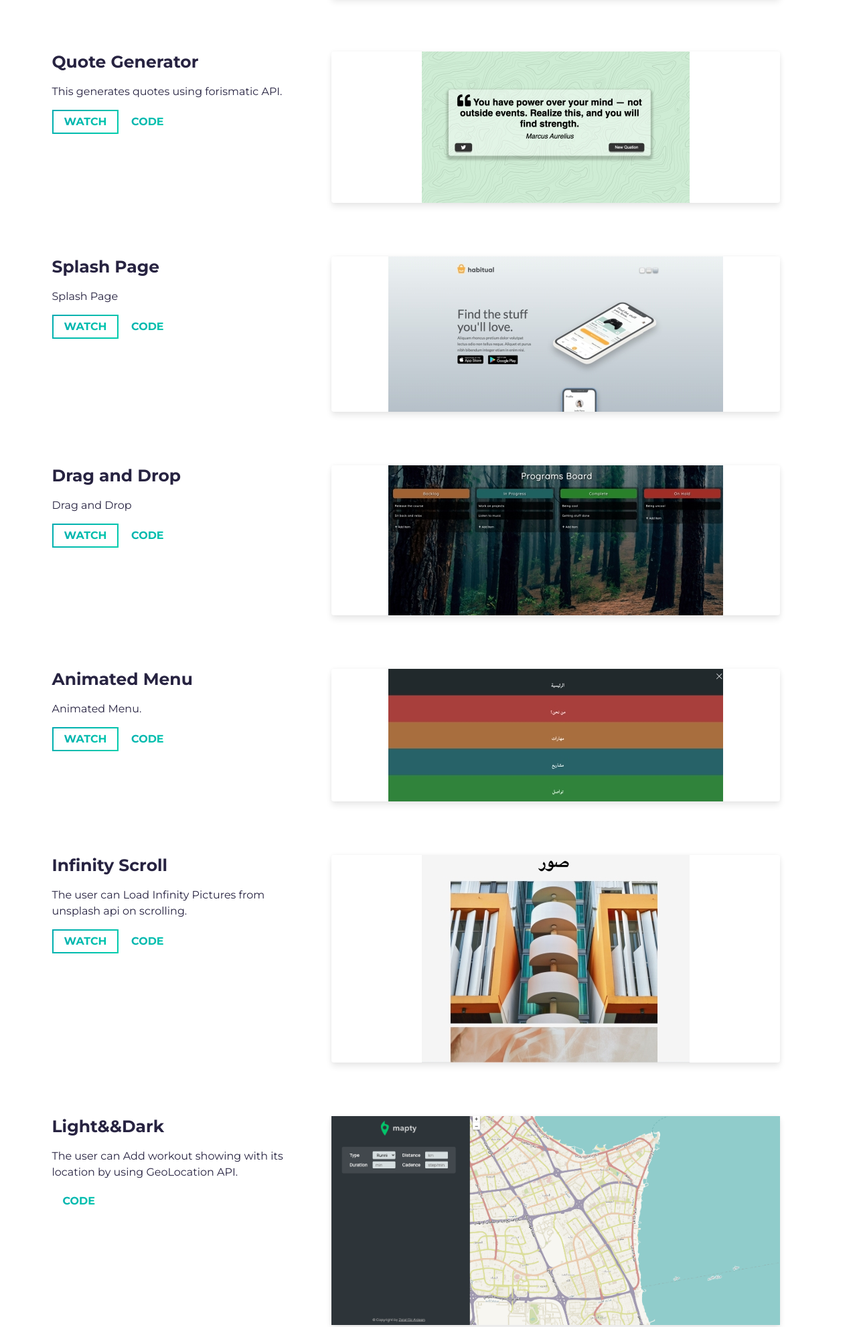
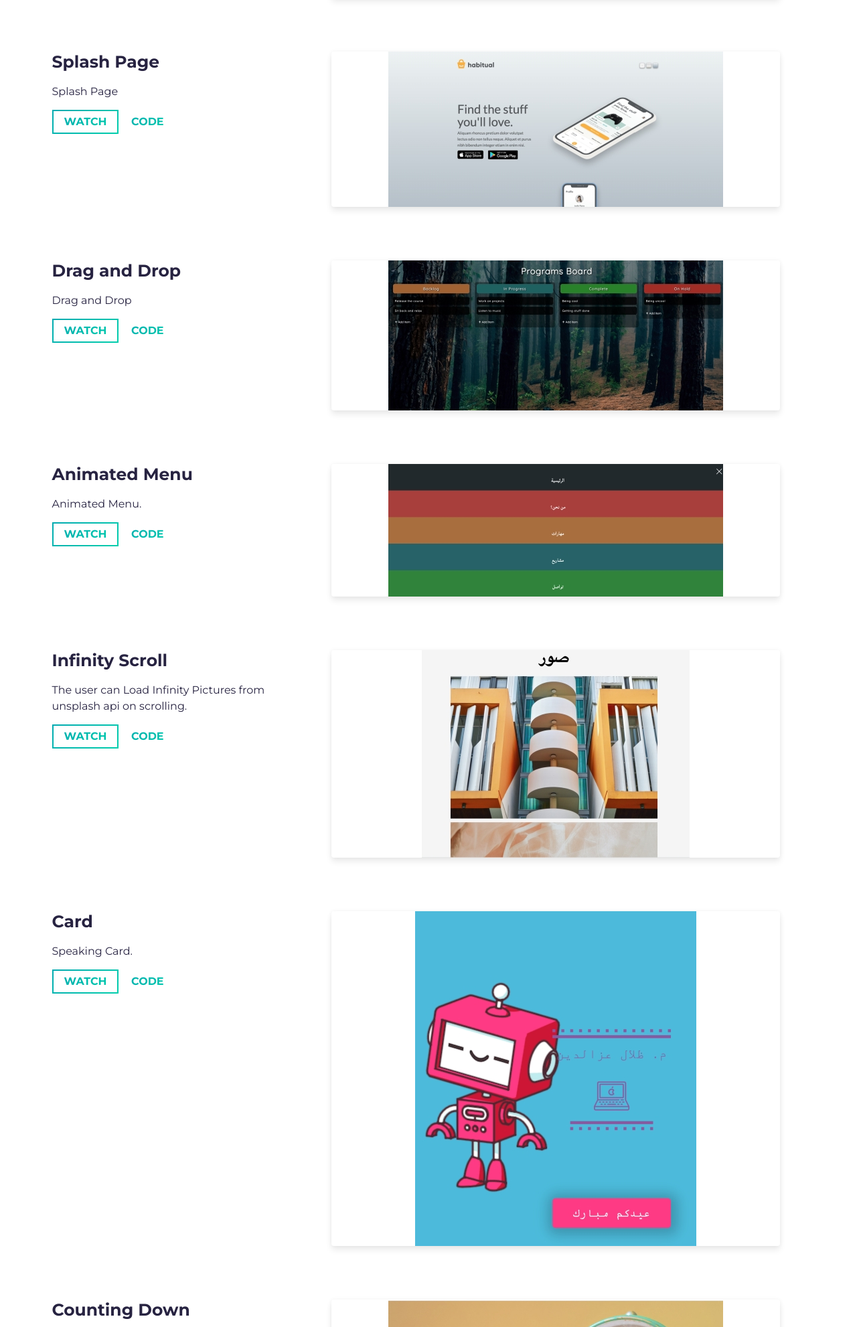
Before and after one commit to zelal-Eizaldeen/portfoilo, a website: page portfoilo/dist/index.html in a window 1280 px wide. Shown: the part 5345-7327 px from the top of the page at 67% size. Drawn offline with nearby package versions, Linux system fonts and the light colour scheme.

Commit message:
Update index.html

```diff
--- a/portfoilo/dist/index.html
+++ b/portfoilo/dist/index.html
@@ -397,40 +397,6 @@ Styling the application using the Bootstrap library.
 
  <!-- Each .row is a project -->
 
- <!-- /END Project -->
-
- <div class="row">
-  <div class="col-lg-4 col-sm-12">
-    <div class="project-wrapper__text">
-      <h3 class="project-wrapper__text-title"> Quote Generator</h3>
-      <div>
-        <p class="mb-4">
-      This generates quotes using forismatic API.
-
-        </p>
-      </div>
-      <a target="_blank" class="cta-btn cta-btn--hero" href="https://zelal-eizaldeen.github.io/quotes-generater-js">
-       WATCH
-      </a>
-      <a target="_blank" class="cta-btn text-color-main" href="https://github.com/zelal-Eizaldeen/quotes-generater-js">
-       CODE
-      </a>
-    </div>
-  </div>
-  <div class="col-lg-8 col-sm-12">
-    <div class="project-wrapper__image">
-      <a href="#!" target="_blank">
-        <div data-tilt class="thumbnail rounded">
-          <img class="img-fluid" src="assets/quote-generator.png" />
-        </div>
-      </a>
-    </div>
-  </div>
-</div>
-
-<!-- Each .row is a project -->
-
-<!-- /END Project -->
 
 <div class="row">
   <div class="col-lg-4 col-sm-12">
@@ -555,34 +521,6 @@ The user can Load Infinity Pictures from unsplash api on scrolling.
 
 <!-- /END Project -->
 
-
-           <!-- Each .row is a project -->
-           <div class="row">
-            <div class="col-lg-4 col-sm-12">
-              <div class="project-wrapper__text">
-                <h3 class="project-wrapper__text-title">Light&&Dark</h3>
-                <div>
-                  <p class="mb-4">
-            The user can Add workout showing with its location by using GeoLocation API.
-                  </p>
-                </div>
-
-                <a target="_blank" class="cta-btn text-color-main" href="https://github.com/zelal-Eizaldeen/js-map-workout">
-                 CODE
-                </a>
-              </div>
-            </div>
-            <div class="col-lg-8 col-sm-12">
-              <div class="project-wrapper__image">
-                <a href="#!" target="_blank">
-                  <div data-tilt class="thumbnail rounded">
-                <img class="img-fluid" src="assets/mapty.png" />
-                  </div>
-                </a>
-              </div>
-            </div>
-          </div>
-
           <div class="row">
             <div class="col-lg-4 col-sm-12">
               <div class="project-wrapper__text">
@@ -671,6 +609,32 @@ The user can Load Infinity Pictures from unsplash api on scrolling.
           </div>
 
           <!-- Each .row is a project -->
+            <!-- Each .row is a project -->
+           <div class="row">
+            <div class="col-lg-4 col-sm-12">
+              <div class="project-wrapper__text">
+                <h3 class="project-wrapper__text-title">Mapty</h3>
+                <div>
+                  <p class="mb-4">
+            The user can Add workout showing with its location by using GeoLocation API.
+                  </p>
+                </div>
+
+                <a target="_blank" class="cta-btn text-color-main" href="https://github.com/zelal-Eizaldeen/js-map-workout">
+                 CODE
+                </a>
+              </div>
+            </div>
+            <div class="col-lg-8 col-sm-12">
+              <div class="project-wrapper__image">
+                <a href="#!" target="_blank">
+                  <div data-tilt class="thumbnail rounded">
+                <img class="img-fluid" src="assets/mapty.png" />
+                  </div>
+                </a>
+              </div>
+            </div>
+          </div>
 
  <!-- Each .row is a project -->
  <div class="row">
```
